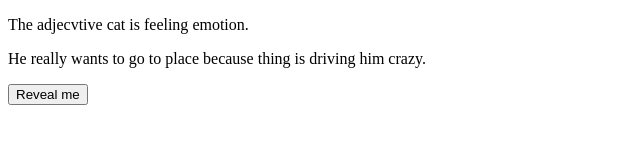
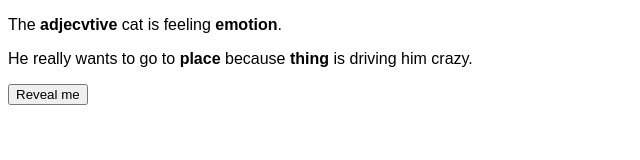
Before and after one commit to KDale119/Mad-Libs, a plain HTML site: page index.html in a window 1280 px wide. Both pictures are taken after a click on the button "Reveal me". Shown: the whole page, without its empty margins (0-640 px from the left). Drawn offline with Linux system fonts and the light colour scheme.

Commit message:
added another function & styling

```diff
--- a/app.js
+++ b/app.js
@@ -18,3 +18,8 @@ function thing() {
      let thing = window.prompt("ENTER A THING");
      document.getElementById("thing").innerHTML = thing;
 }
+
+function revealMe() {
+    document.getElementById('p').style.visibility = "visible";
+    document.getElementById('pa').style.visibility = "visible";
+    }
--- a/index.html
+++ b/index.html
@@ -9,16 +9,21 @@
   </head>
   <body>
     <main>
-      <p>
-        The <span id="adjective" onclick="adj()">adjecvtive</span> cat is
-        feeling <span id="emotion" onclick="emotion()">emotion</span>.
-      </p>
-      <p>
-        He really wants to go to
-        <span id="place" onclick="place()">place</span> because
-        <span id="thing" onclick="thing()">thing</span> is driving him crazy.
-      </p>
-      <button class="btn">Reveal me</button>
+      <div>
+        <p id="p">
+          The
+          <span id="adjective" onclick="adj()" class="fillin">adjecvtive</span>
+          cat is feeling
+          <span id="emotion" onclick="emotion()" class="fillin">emotion</span>.
+        </p>
+        <p id="pa">
+          He really wants to go to
+          <span id="place" onclick="place()" class="fillin">place</span> because
+          <span id="thing" onclick="thing()" class="fillin">thing</span> is
+          driving him crazy.
+        </p>
+      </div>
+      <button class="btn" onclick="revealMe()">Reveal me</button>
     </main>
   </body>
 </html>
--- a/style.css
+++ b/style.css
@@ -0,0 +1,10 @@
+* {
+    font-family: sans-serif;
+}
+#p, #pa {
+    visibility: hidden;
+}
+.fillin {
+    visibility: visible;
+    font-weight: bold;
+}
```
